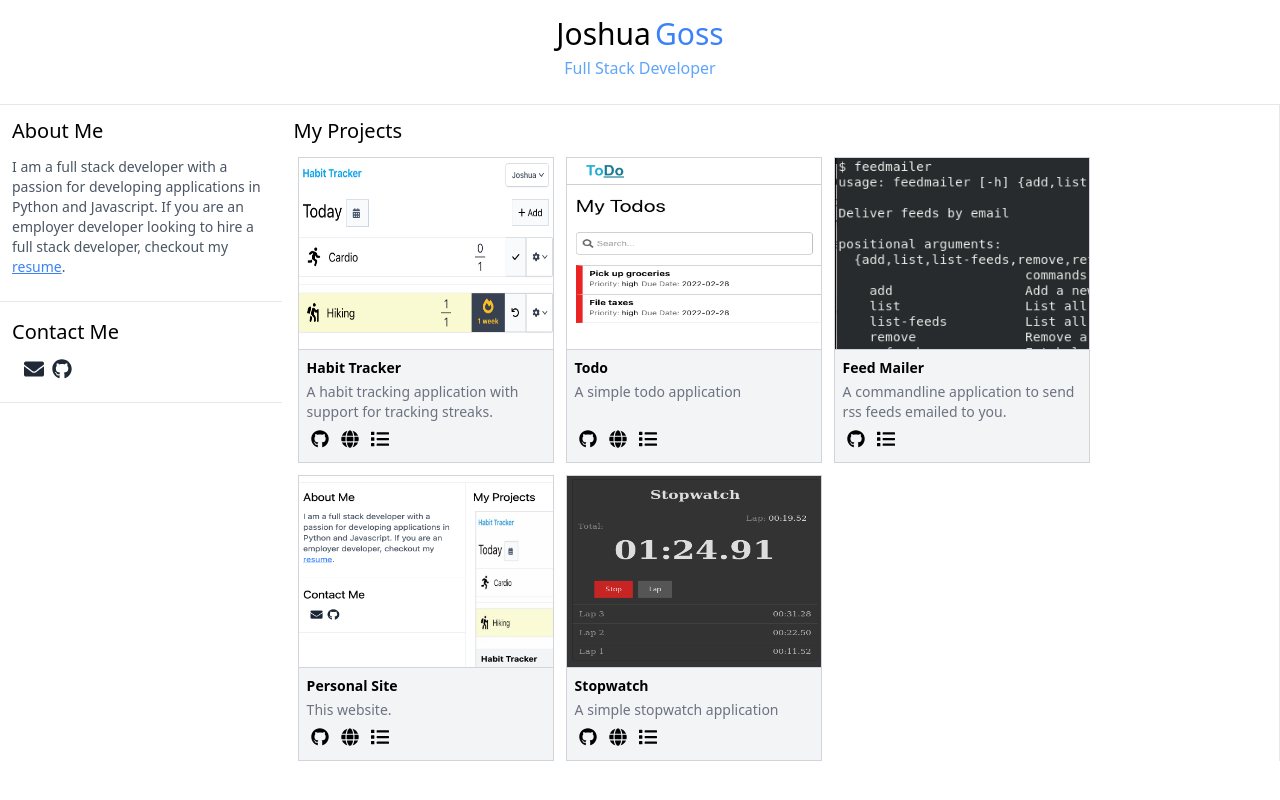
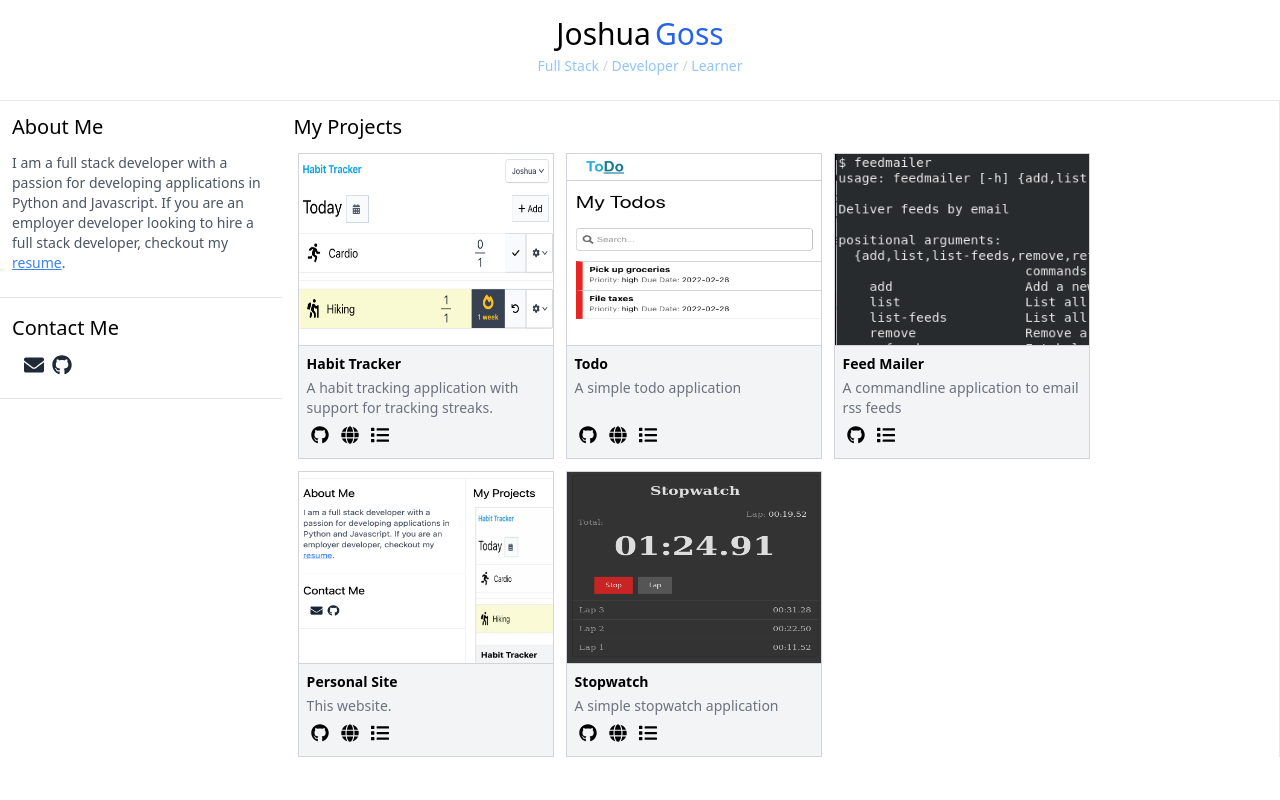
Before and after one commit to joshgoss/personal-site, a Next.js app: page / in a window 1280 px wide. Built offline with nearby package versions, Linux system fonts and the light colour scheme.

Commit message:
Tweak header styling

```diff
--- a/src/pages/index.tsx
+++ b/src/pages/index.tsx
@@ -23,9 +23,12 @@ export default function Home() {
           <div className="flex flex-col items-center pb-6 pt-4">
             <div>
               <span className="text-3xl">Joshua</span>
-              <span className="text-3xl text-blue-500 ml-1">Goss</span>
+              <span className="text-3xl text-blue-600 ml-1">Goss</span>
             </div>
-            <div className="text text-blue-400 mt-1">Full Stack Developer</div>
+            <div className="text-sm text-blue-300 mt-1">
+              Full Stack <span className="text-gray-300">/</span> Developer{" "}
+              <span className="text-gray-300">/</span> Learner{" "}
+            </div>
           </div>
         </div>
       </header>
@@ -109,7 +112,7 @@ export default function Home() {
             <Project
               title="Feed Mailer"
               github="https://github.com/joshgoss/feed-mailer"
-              description="A commandline application to send rss feeds emailed to you."
+              description="A commandline application to email rss feeds"
               imageUrl="/feedmailer.png"
               techStack={["Python", "CLI", "SQLite"]}
             />
```
